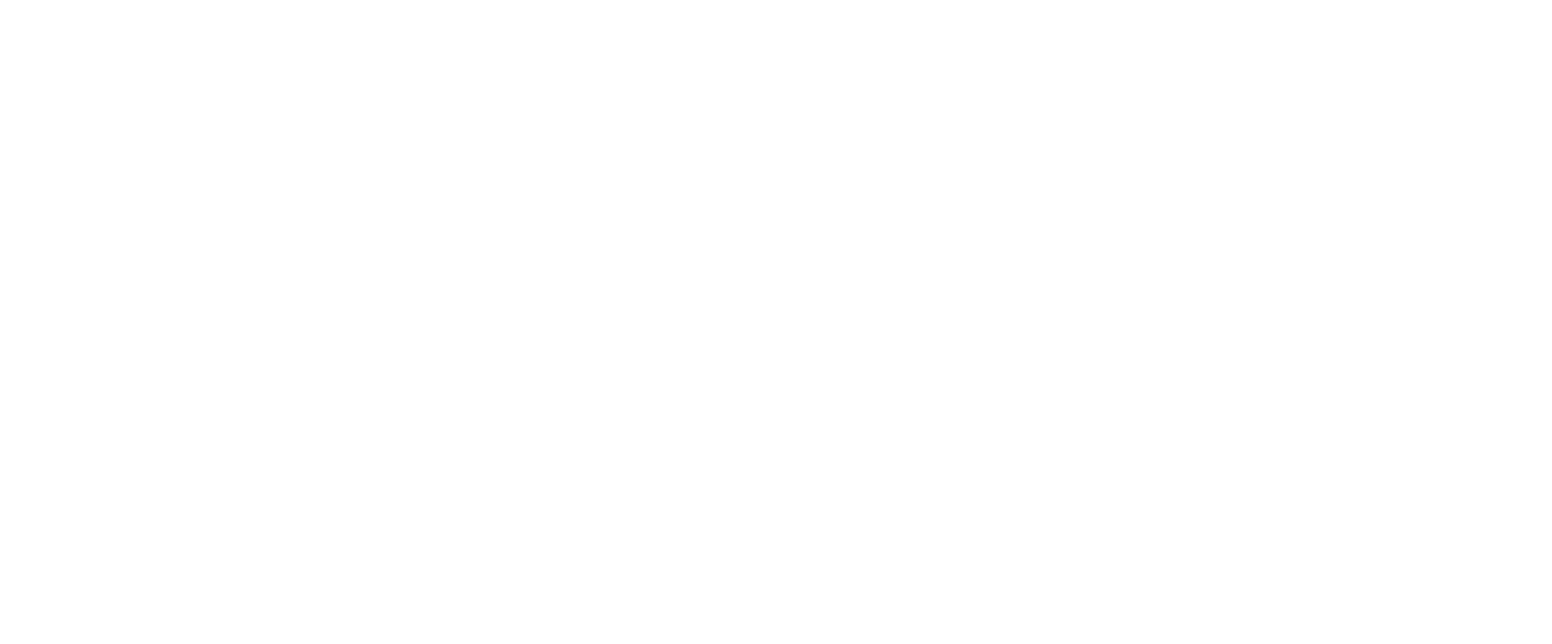
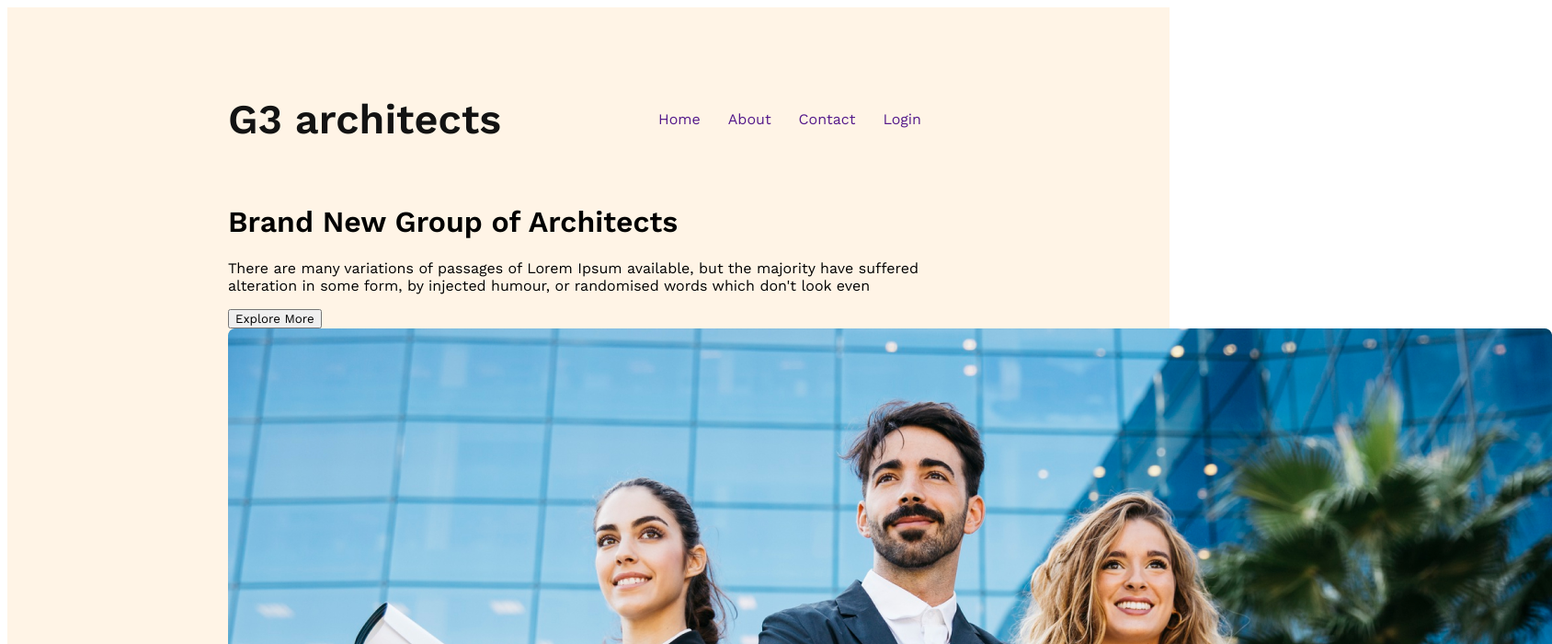
Before and after one commit to rony-1234/g3-architects-website, a plain HTML site: page index.html in a window 1280 px wide. Shown: the top 700 px of the page at 92% size, 1688 px wide, since content can reach past the window. Drawn offline with nearby package versions, Linux system fonts and the light colour scheme; a web font is replaced by a local one.

Commit message:
set up project

```diff
--- a/css/style.css
+++ b/css/style.css
@@ -0,0 +1,33 @@
+/* work sans font set up */
+@import url('https://fonts.googleapis.com/css2?family=Fira+Sans:ital,wght@1,300&family=Golos+Text:wght@500;700&family=Labrada&family=Lato:ital,wght@0,400;1,400;1,700&family=Lora:ital,wght@1,500&family=Open+Sans:ital,wght@1,600&family=Roboto+Condensed&family=Ubuntu&family=Work+Sans:wght@400;500;600&display=swap');
+*{font-family: 'Ubuntu', sans-serif;
+font-family: 'Work Sans', sans-serif; }
+/* header */
+
+header{
+    background: rgba(255, 144, 14, 0.10);
+    padding: 50px 240px;
+}
+nav{
+    display: flex;
+    justify-content: space-between;
+    align-items: center;
+}
+.nav-title{
+    color: #131313;
+    text-align: center;
+    font-size: 45px;
+    font-weight: 700;
+
+}
+nav > ul{
+    display: flex;
+
+}
+nav li{
+    list-style: none;
+}
+nav li a{
+    text-decoration: none;
+    margin-right: 30px;
+}
--- a/index.html
+++ b/index.html
@@ -4,8 +4,28 @@
     <meta charset="UTF-8">
     <meta name="viewport" content="width=device-width, initial-scale=1.0">
     <title>Document</title>
+    <link rel="stylesheet" href="./css/style.css">
 </head>
 <body>
+    <header>
+        <nav>
+            <h3 class="nav-title">G3 architects</h3>
+            <ul>
+                <li><a href="">Home</a></li>
+                <li><a href="">About</a></li>
+                <li><a href="">Contact</a></li>
+                <li><a href="">Login</a></li>
+            </ul>
+        </nav>
 
+        <div class="banner-section">
+            <h1 class="banner-title">Brand New Group of Architects
+                </h1>
+                <p class="banner-description">There are many variations of passages of Lorem Ipsum available, but the majority have suffered alteration in some form, by injected humour, or randomised words which don't look even</p>
+                <button class="btn-primary">Explore More</button>
+             <img src="/images/banner.png" alt="banner section">
+        </div>
+    <main></main>
+    <footer></footer>
 </body>
 </html>
```
